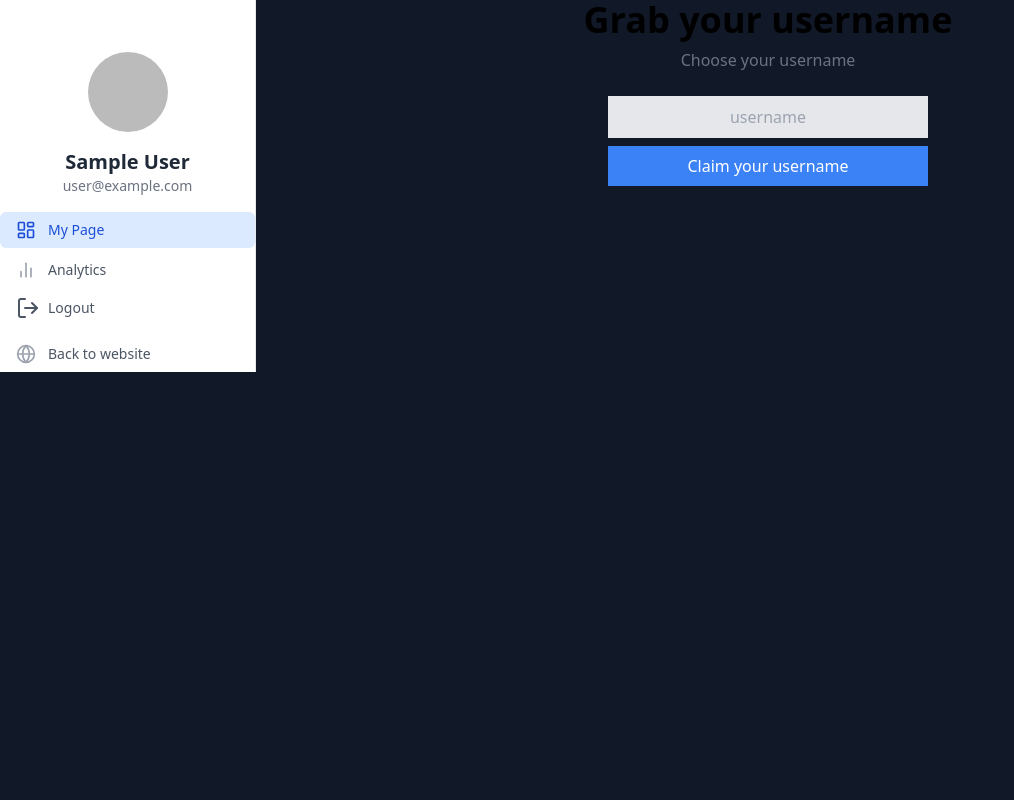
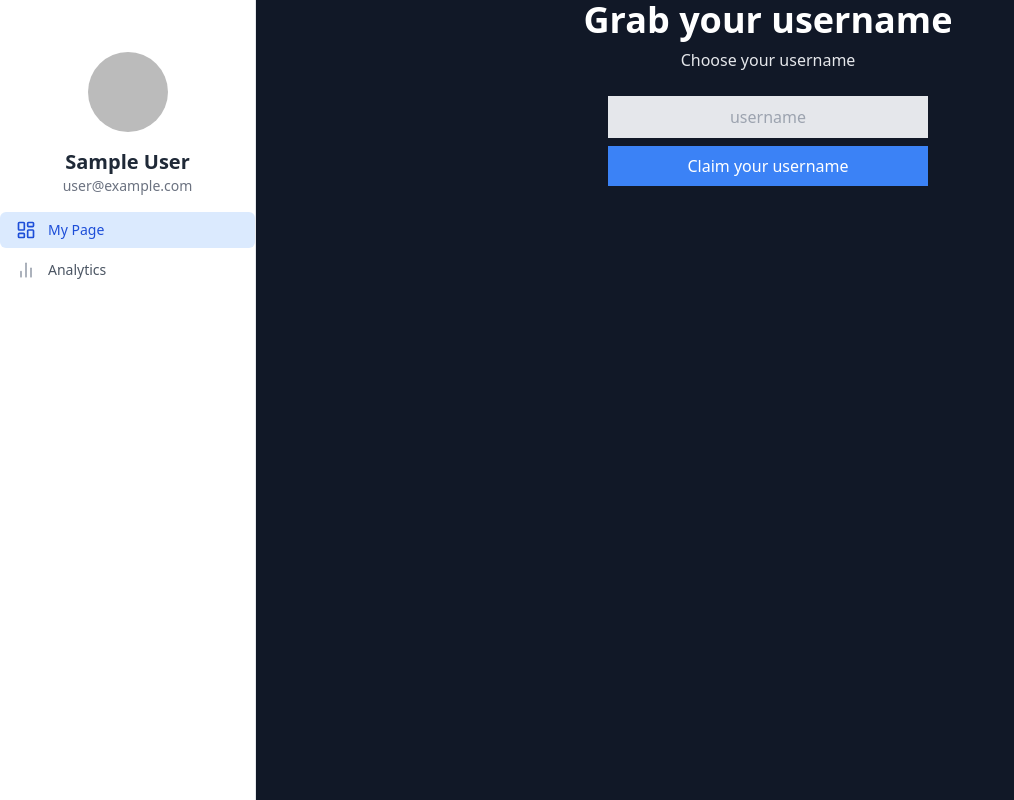
Before and after one commit to imranalam04/creatorlist, a Next.js app: page /account in a window 1280 px wide. Shown: the top 800 px of the page, without its empty margins (0-1014 px from the left). Built offline with nearby package versions, Linux system fonts and the light colour scheme; no server answers; the database is empty; sample sign-in values are in the browser's storage.

Commit message:
"sidebar"

```diff
--- a/app/components/forms/UsernameForm.jsx
+++ b/app/components/forms/UsernameForm.jsx
@@ -23,9 +23,9 @@
 
     return (
         <form onSubmit={handleSubmit}>
-            <h1 className="text-4xl font-bold text-center mb-2">Grab your username</h1>
-            <p className="text-center mb-6 text-gray-500">Choose your username</p>
-            <div className="max-w-xs mx-auto mb-2">
+            <h1 className="text-4xl font-bold text-white text-center mb-2">Grab your username</h1>
+            <p className="text-center mb-6 text-gray-200">Choose your username</p>
+            <div className="max-w-xs mx-auto mb-2 ">
                 <input
                     name="username"
                     defaultValue={desiredUsername}
--- a/app/components/layout/AppSidebar.jsx
+++ b/app/components/layout/AppSidebar.jsx
@@ -14,7 +14,7 @@
   ]
 
   return (
-    <div className="flex flex-col h-full">
+    <div className="flex flex-col h-screen">
       <nav className="space-y-1 flex-1">
         {navItems.map((item) => {
           const isActive = path === item.href
```
